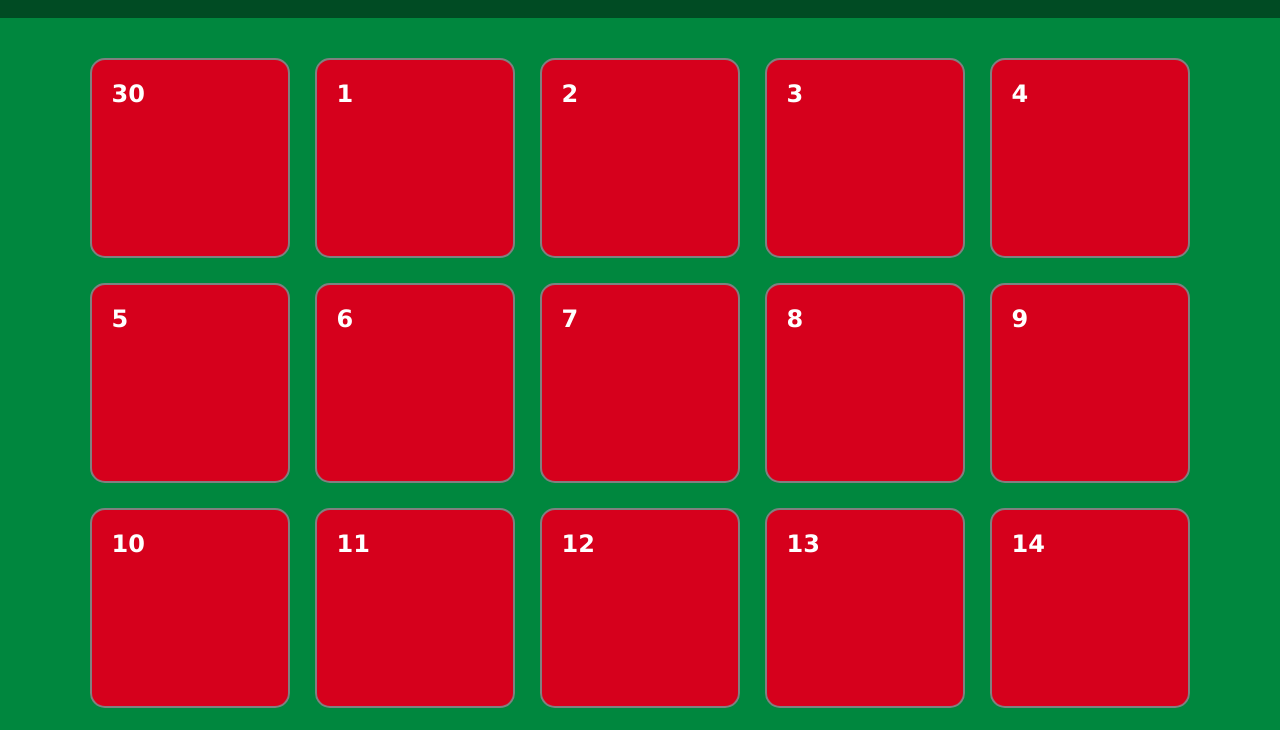
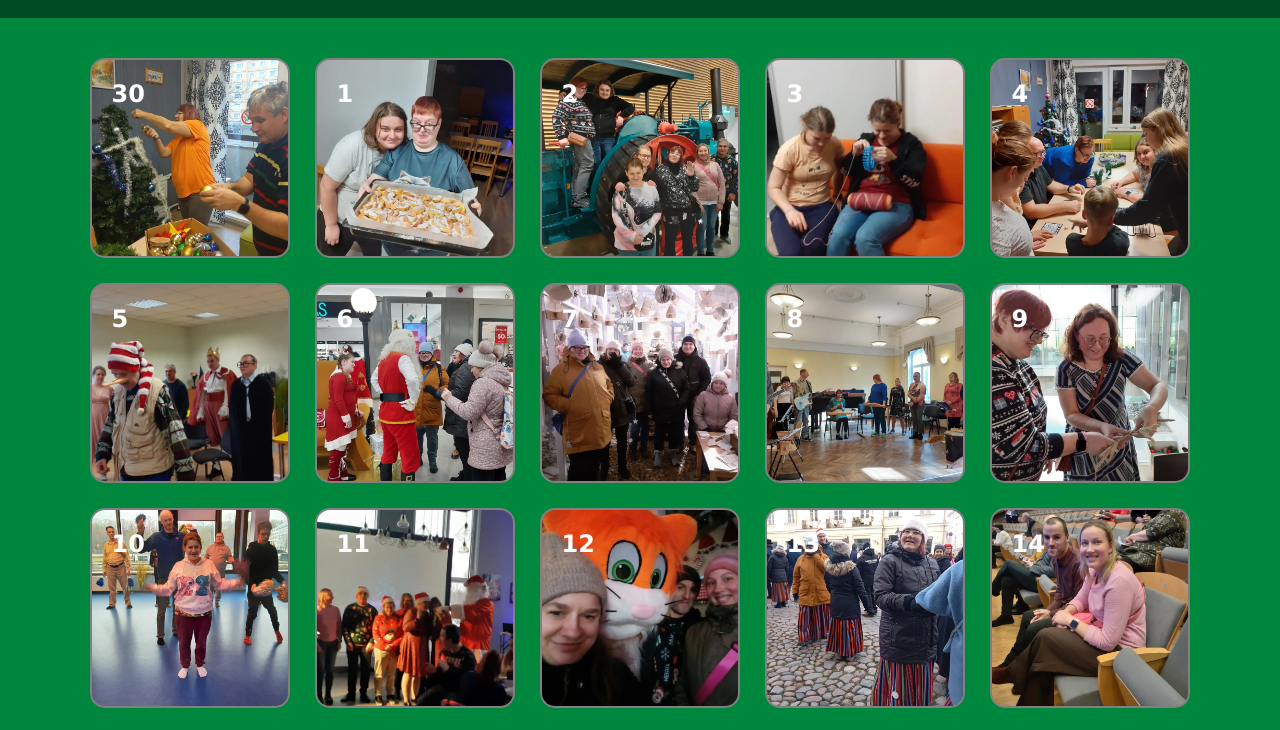
Before and after one commit to MartinRitsberg/calendar, a plain HTML site: page index.html in a window 1280 px wide. Shown: the part 62-792 px from the top of the page. Drawn offline with Linux system fonts and the light colour scheme.

Commit message:
added background images to days

```diff
--- a/calendar.js
+++ b/calendar.js
@@ -15,4 +15,6 @@ function openDay() {
 
 for (const day of calendarDays) {
   day.addEventListener("click", openDay);
+  const image = imagePath + day.dataset.image + imageExt;
+  day.style.backgroundImage = `url(${image})`;
 }
--- a/styles.css
+++ b/styles.css
@@ -101,6 +101,8 @@ main {
   border-radius: 15px;
   background-color: #d6001c;
   cursor: pointer;
+  background-position: center;
+  background-size: cover;
 }
 
 .calendar-day:hover {
```
